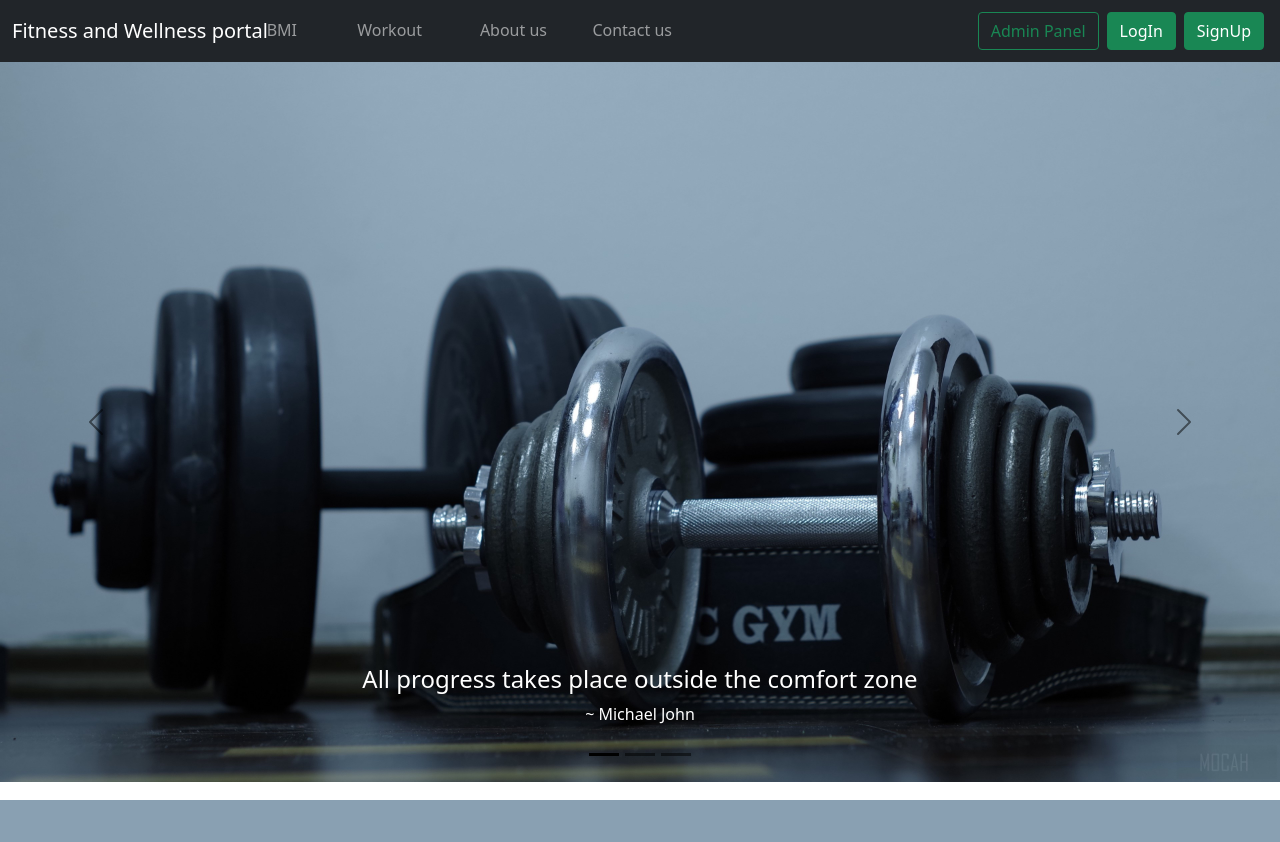
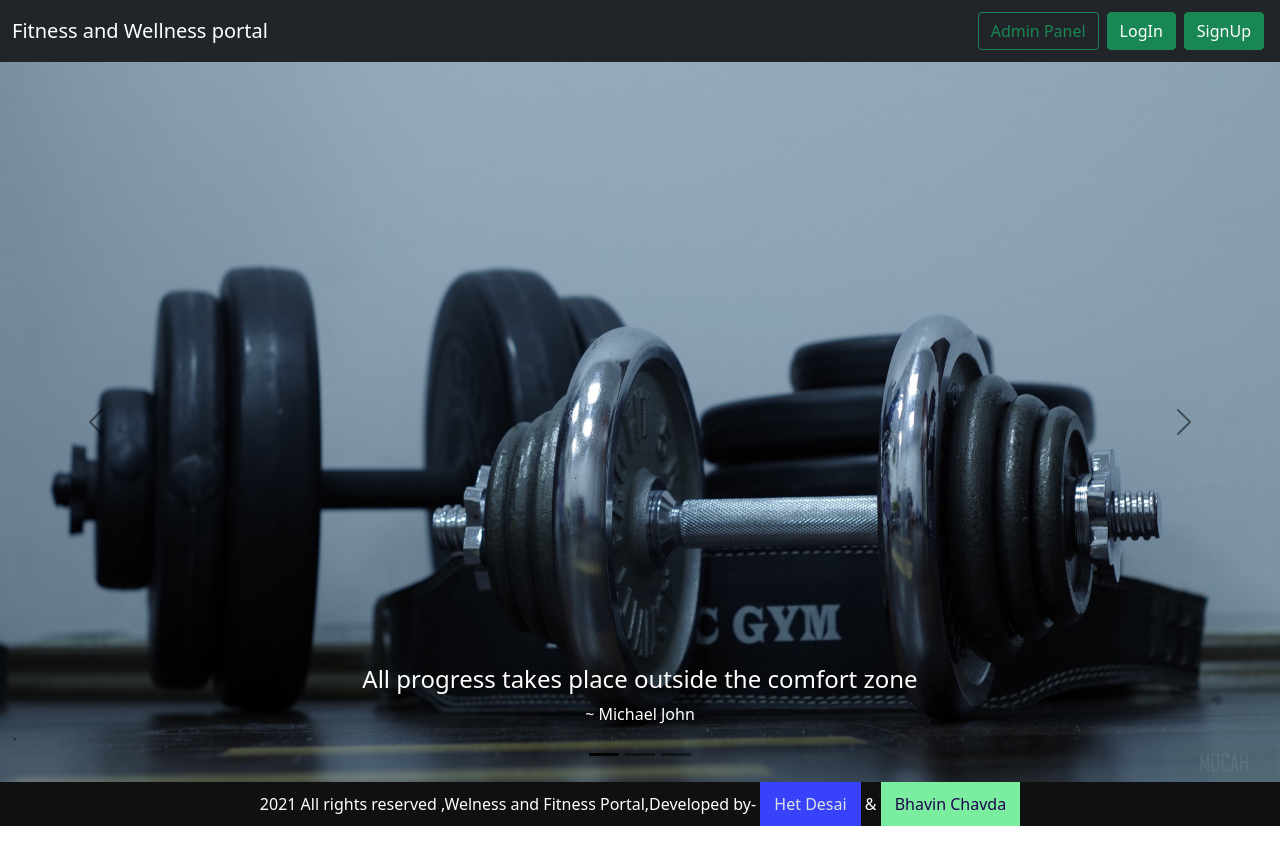
Before and after one commit to Bhavin-Chavda/Het-Bhavin, a Django app: page / in a window 1280 px wide. Before the commit the page ends 800 px from the top, so only its background shows below. Run offline with Django 3.2, Linux system fonts and the light colour scheme.

Commit message:
following rules of encapsulation where user will only be able to access the features only after loging in and adding fotter with the help os css

```diff
--- a/iCoder/templates/base.html
+++ b/iCoder/templates/base.html
@@ -28,18 +28,7 @@
           {% comment %} <li class="nav-item ">
             <a class="nav-link {% block homeactive %}{% endblock homeactive %}" href="/">Home</a>
           </li> {% endcomment %}
-          <li class="nav-item " style="position:absolute; right:725px; top:10px;">
-            <a class="nav-link {% block aboutactive %}{% endblock aboutactive %}" href="/about">About us</a>
-          </li>
-          <li class="nav-item " style="position:absolute; right:850px; top:10px;">
-            <a class="nav-link {% block workoutactive %}{% endblock workoutactive %}" href="/workout">Workout</a>
-          </li>
-          <li class="nav-item " style="position:absolute; right:600px; top:10px;">
-            <a class="nav-link {% block contactactive %}{% endblock contactactive %}" href="/contact">Contact us</a>
-          </li>
-          <li class="nav-item " style="position:absolute; right: 975px; top:10px;">
-            <a class="nav-link {% block BMIactive %}{% endblock BMIactive %}" href="/BMI">BMI</a>
-          </li>
+
 
         </ul>
 
@@ -51,6 +40,18 @@
       {% if user.is_authenticated %}
 
       <ul class="navbar-nav ml-auto mb-2 mb-lg-0">
+        <li class="nav-item " style="position:absolute; right:725px; top:10px;">
+          <a class="nav-link {% block aboutactive %}{% endblock aboutactive %}" href="/about">About us</a>
+        </li>
+        <li class="nav-item " style="position:absolute; right:850px; top:10px;">
+          <a class="nav-link {% block workoutactive %}{% endblock workoutactive %}" href="/workout">Workout</a>
+        </li>
+        <li class="nav-item " style="position:absolute; right:600px; top:10px;">
+          <a class="nav-link {% block contactactive %}{% endblock contactactive %}" href="/contact">Contact us</a>
+        </li>
+        <li class="nav-item " style="position:absolute; right: 975px; top:10px;">
+          <a class="nav-link {% block BMIactive %}{% endblock BMIactive %}" href="/BMI">BMI</a>
+        </li>
         <li class="nav-item dropdown">
           <a class="nav-link dropdown-toggle" href="#" id="navbarDropdown" role="button" data-bs-toggle="dropdown" aria-expanded="false">
             Welcome, {{request.user.first_name}}
--- a/iCoder/templates/home/home.html
+++ b/iCoder/templates/home/home.html
@@ -42,6 +42,12 @@
     <span class="visually-hidden">Next</span>
   </button>
 </div>
+<div class="footer" style="background-color: #101011;
+    color: white;width: 100%;">
+  <div class="wrapper">
+      <p class="text-center">2021 All rights reserved ,Welness and Fitness Portal,Developed by- <a href="https://www.instagram.com/_hetdesai8/" target="_blank" style="background-color: #3742fa; color: #dfe4ea; padding: 10px 14px; text-align: center;text-decoration: none; display: inline-block;">Het Desai</a> & <a href="https://www.instagram.com/bhavin.chavda.07/" target="_blank" style="background-color: #7bed9f; color: rgb(27, 4, 78); padding: 10px 14px; text-align: center;text-decoration: none; display: inline-block;">Bhavin Chavda</a></p>
+  </div>
+</div>
 
 
 
```
Also changed, not shown: iCoder/db.sqlite3, iCoder/static/img/p04nwpfp.jpg (added), iCoder/static/img/photo-1520877880798-5ee004e3f11e.jpg (added).
